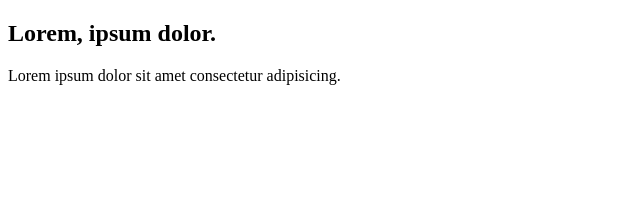
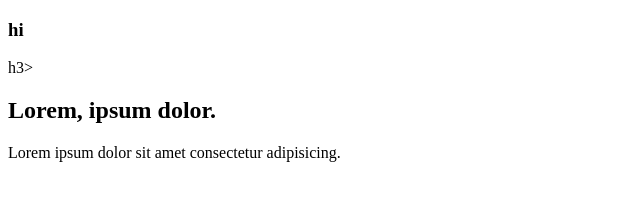
Before and after one commit to AlfaroukRoute/TEASTTEAST, a website: page index.html in a window 1280 px wide. Shown: the whole page, without its empty margins (0-640 px from the left). Drawn offline with Linux system fonts and the light colour scheme.

Commit message:
Update index.html

```diff
--- a/index.html
+++ b/index.html
@@ -7,6 +7,7 @@
 </head>
 <body>
 
+    <h3>hi</h3>h3>
     <h2>Lorem, ipsum dolor.</h2>
     <p>Lorem ipsum dolor sit amet consectetur adipisicing.</p>
 
```
